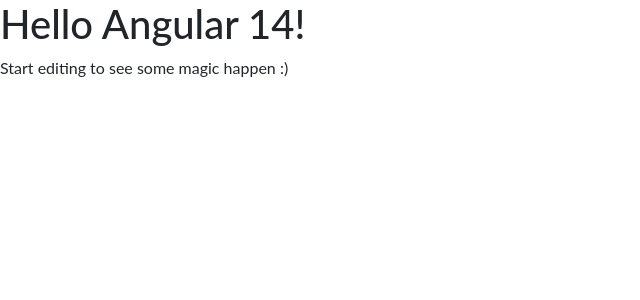
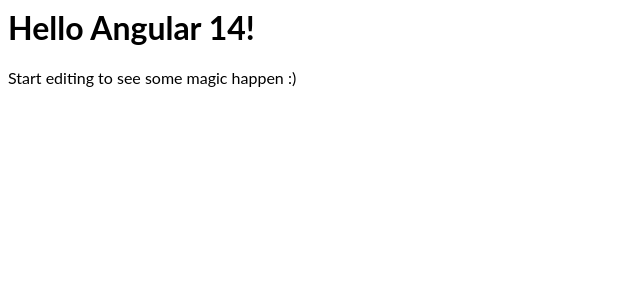
Before and after one commit to veski4a/AngularCodeSamples, an Angular app: page / in a window 1280 px wide. Shown: the top 300 px of the page, without its empty margins (0-640 px from the left). Built offline with nearby package versions, Linux system fonts and the light colour scheme.

Commit message:
1 file modified

```diff
--- a/src/styles.css
+++ b/src/styles.css
@@ -1,2 +1,2 @@
 /* Add application styles & imports to this file! */
-@import '~bootstrap/dist/css/bootstrap.min.css';
+/*@import '~bootstrap/dist/css/bootstrap.min.css';*/
```
